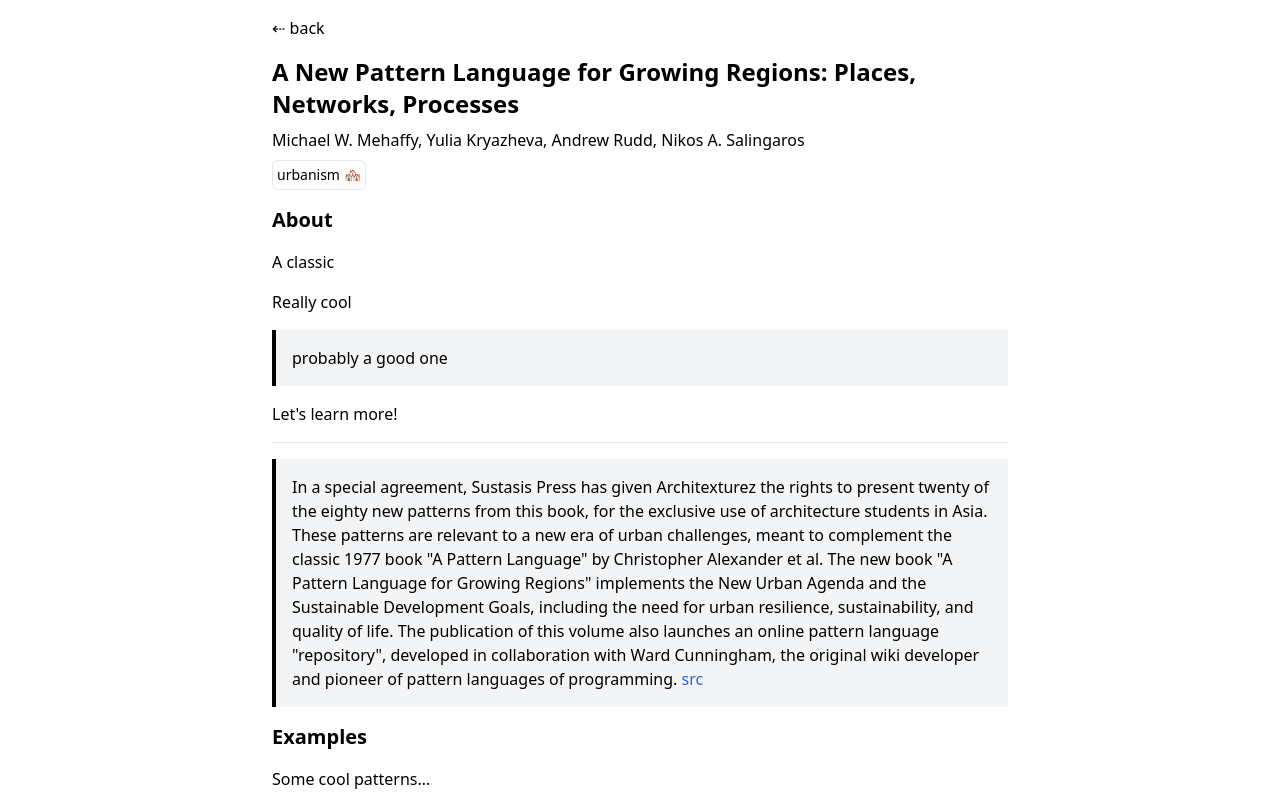
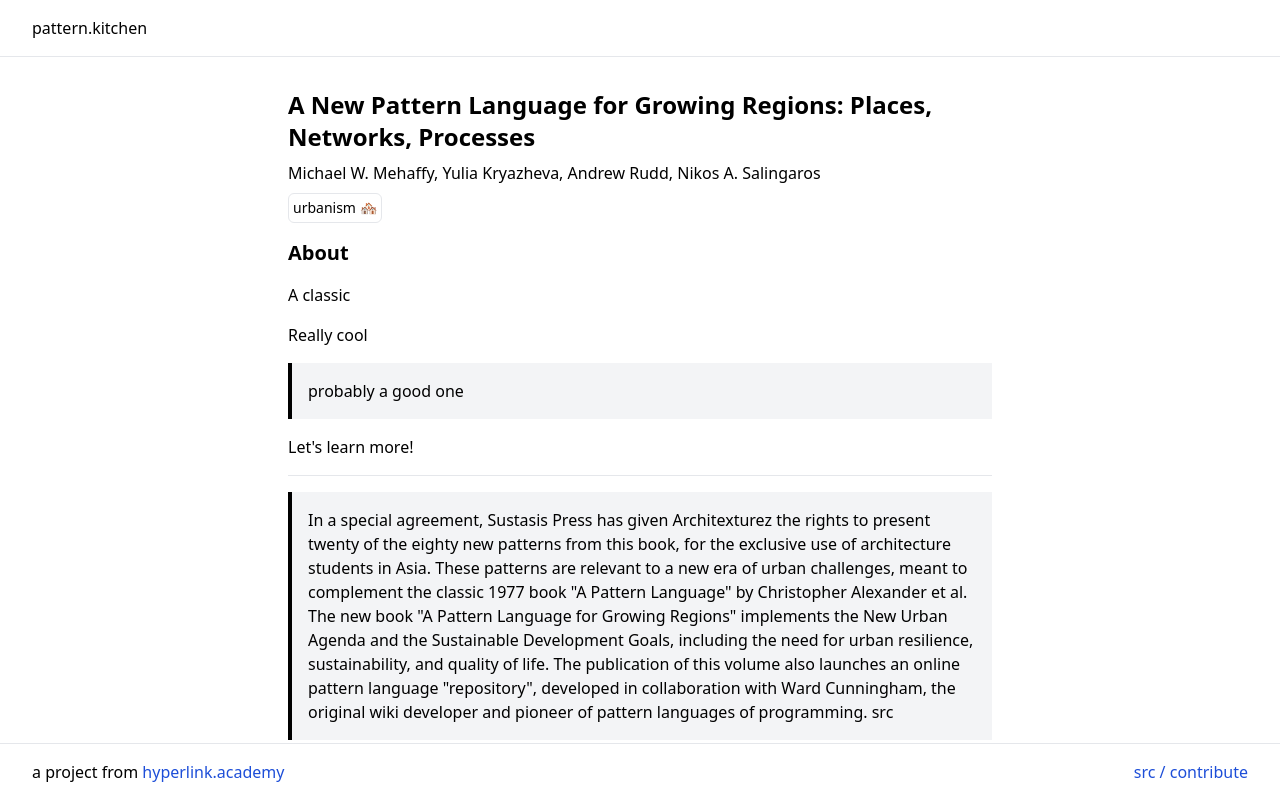
Before and after one commit to hyperlink-academy/pattern.kitchen, a Next.js app: page /p/a-new-pattern-language-for-growing-regions in a window 1280 px wide. Shown: the top 800 px of the page. Built offline with nearby package versions, Linux system fonts and the light colour scheme.

Commit message:
basic sticky header and footer

```diff
--- a/pages/_app.js
+++ b/pages/_app.js
@@ -44,18 +44,63 @@
         <meta name="viewport" content="width=device-width, initial-scale=1" />
         <link rel="icon" href="/favicon.ico" />
       </Head>
-      <div className="lg:max-w-7xl m-auto px-8 py-4">{props.children}</div>
+      {/* PAGE WRAPPER */}
+      {/* <div className="lg:max-w-7xl m-auto px-8 py-4"> */}
+      <div className="lg:max-w-7xl m-auto">
+        <Header />
+        {/* CONTENT WRAPPER */}
+        <div className="px-8 py-4">{props.children}</div>
+        <Footer />
+      </div>
     </>
   );
 };
 
 const LayoutPatternLanguage = (props) => {
   return (
-    <div style={{ maxWidth: "48rem", margin: "auto", padding: "1rem" }}>
-      <div className="pb-4">
+    // PAGE WRAPPER
+    <div className="lg:max-w-7xl m-auto">
+      <Header />
+      {/* <div className="pb-4">
         <Link href="/">⇠ back</Link>
+      </div> */}
+      {/* CONTENT WRAPPER */}
+      <div className="flex flex-col gap-4 max-w-3xl px-8 py-4 m-auto">
+        {props.children}
       </div>
-      <div className="flex flex-col gap-4">{props.children}</div>
+      <Footer />
     </div>
   );
 };
+
+const Header = (props) => {
+  return (
+    <div className="sticky top-0 bg-white px-8 py-4 border-b mb-4">
+      <Link href="/">pattern.kitchen</Link>
+    </div>
+  );
+};
+
+const Footer = (props) => {
+  return (
+    <div className="sticky bottom-0 bg-white px-8 py-4 border-t mt-4">
+      <div className="flex justify-between">
+        <span>
+          a project from{" "}
+          <a className="text-blue-700" href="https://hyperlink.academy/">
+            hyperlink.academy
+          </a>
+        </span>
+
+        <span>
+          <a
+            className="text-blue-700"
+            href="https://github.com/hyperlink-academy/pattern.kitchen"
+          >
+            src / contribute
+          </a>
+        </span>
+      </div>
+    </div>
+  );
+};
--- a/pages/index.js
+++ b/pages/index.js
@@ -17,14 +17,6 @@
     <p>⚠️ this website is a work in progress</p>
     <p>〰️〰️〰️〰️〰️〰️〰️〰️〰️〰️〰️〰️〰️〰️〰️〰️〰️</p>
     <p>🔜 stay tuned for detailed pattern pages!</p>
-    <p>
-      <a
-        className="text-blue-900 underline"
-        href="https://github.com/hyperlink-academy/pattern.kitchen"
-      >
-        info / src / contribute
-      </a>
-    </p>
   </div>
 );
 
--- a/styles/globals.css
+++ b/styles/globals.css
@@ -26,10 +26,14 @@
   /* @apply rounded-md; */
 }
 
+a {
+  /* @apply text-blue-700; */
+}
+
 blockquote p {
   /* @apply ml-2; */
 }
 
 blockquote a {
-  @apply text-blue-600;
+  /* @apply text-blue-600; */
 }
```
